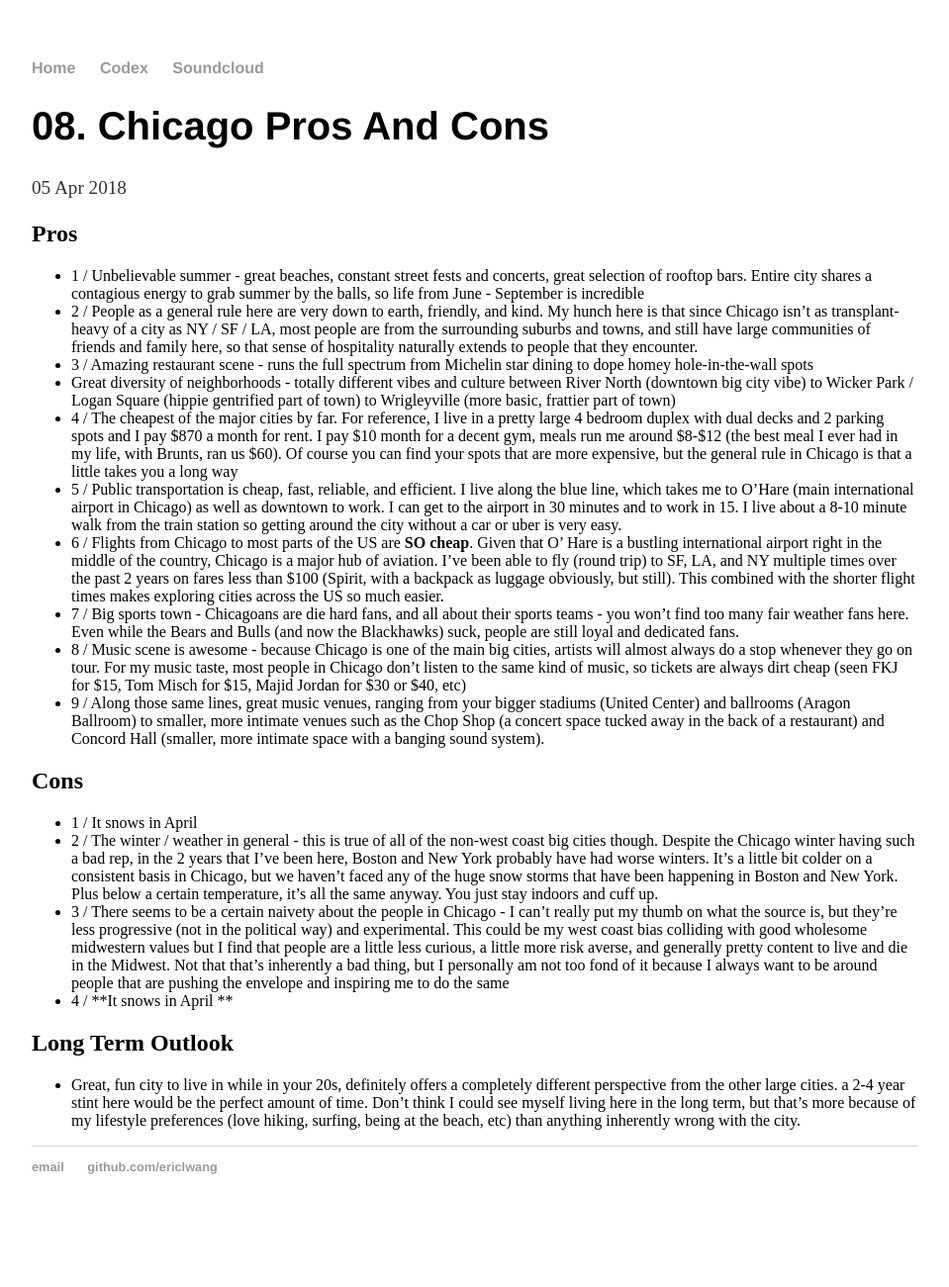
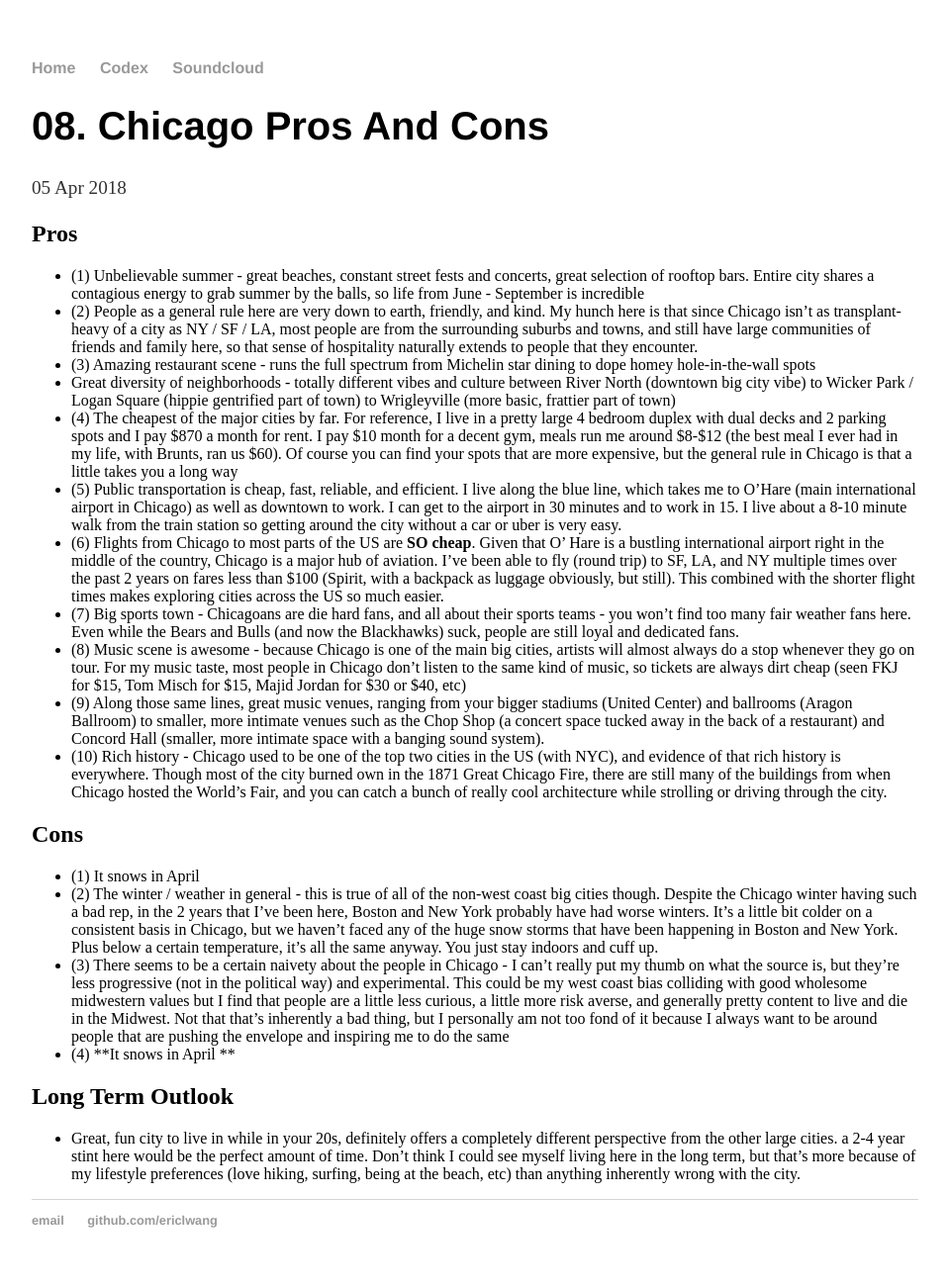
Before and after one commit to EricLWang/EricLWang.github.io, a Jekyll site: the page built from _posts/2018-04-5-08.-Chicago-Pros-And-Cons.md, in a window 1280 px wide. Shown: the whole page at 99% size, without its empty margins (160-1119 px from the left). Built offline with Jekyll 4.4.1, drawn with Linux system fonts in a browser that asks for light colours; our own code applies the rules of GitHub Pages for plain Markdown files; before the commit the page ends 1247 px from its top, so only the background shows below that.

Commit message:
Update 2018-04-5-08.-Chicago-Pros-And-Cons.md

```diff
--- a/_posts/2018-04-5-08.-Chicago-Pros-And-Cons.md
+++ b/_posts/2018-04-5-08.-Chicago-Pros-And-Cons.md
@@ -1,20 +1,21 @@
 ## Pros
-- 1 / Unbelievable summer - great beaches, constant street fests and concerts, great selection of rooftop bars. Entire city shares a contagious energy to grab summer by the balls, so life from June - September is incredible
-- 2 / People as a general rule here are very down to earth, friendly, and kind. My hunch here is that since Chicago isn’t as transplant-heavy of a city as NY / SF / LA, most people are from the surrounding suburbs and towns, and still have large communities of friends and family here, so that sense of hospitality naturally extends to people that they encounter.
-- 3 / Amazing restaurant scene - runs the full spectrum from Michelin star dining to dope homey hole-in-the-wall spots
+- (1)  Unbelievable summer - great beaches, constant street fests and concerts, great selection of rooftop bars. Entire city shares a contagious energy to grab summer by the balls, so life from June - September is incredible
+- (2) People as a general rule here are very down to earth, friendly, and kind. My hunch here is that since Chicago isn’t as transplant-heavy of a city as NY / SF / LA, most people are from the surrounding suburbs and towns, and still have large communities of friends and family here, so that sense of hospitality naturally extends to people that they encounter.
+- (3) Amazing restaurant scene - runs the full spectrum from Michelin star dining to dope homey hole-in-the-wall spots
 - Great diversity of neighborhoods - totally different vibes and culture between River North (downtown big city vibe) to Wicker Park / Logan Square (hippie gentrified part of town) to Wrigleyville (more basic, frattier part of town)
-- 4 / The cheapest of the major cities by far. For reference, I live in a pretty large 4 bedroom duplex with dual decks and 2 parking spots and I pay $870 a month for rent. I pay $10 month for a decent gym, meals run me around $8-$12 (the best meal I ever had in my life, with Brunts, ran us $60). Of course you can find your spots that are more expensive, but the general rule in Chicago is that a little takes you a long way
-- 5 / Public transportation is cheap, fast, reliable, and efficient. I live along the blue line, which takes me to O’Hare (main international airport in Chicago) as well as downtown to work. I can get to the airport in 30 minutes and to work in 15. I live about a 8-10 minute walk from the train station so getting around the city without a car or uber is very easy.
-- 6 / Flights from Chicago to most parts of the US are **SO cheap**. Given that O' Hare is a bustling international airport right in the middle of the country, Chicago is a major hub of aviation. I've been able to fly (round trip) to SF, LA, and NY multiple times over the past 2 years on fares less than $100 (Spirit, with a backpack as luggage obviously, but still). This combined with the shorter flight times makes exploring cities across the US so much easier.
-- 7 / Big sports town - Chicagoans are die hard fans, and all about their sports teams - you won't find too many fair weather fans here. Even while the Bears and Bulls (and now the Blackhawks) suck, people are still loyal and dedicated fans.
-- 8 / Music scene is awesome - because Chicago is one of the main big cities, artists will almost always do a stop whenever they go on tour. For my music taste, most people in Chicago don't listen to the same kind of music, so tickets are always dirt cheap (seen FKJ for $15, Tom Misch for $15, Majid Jordan for $30 or $40, etc)
-- 9 / Along those same lines, great music venues, ranging from your bigger stadiums (United Center) and ballrooms (Aragon Ballroom) to smaller, more intimate venues such as the Chop Shop (a concert space tucked away in the back of a restaurant) and Concord Hall (smaller, more intimate space with a banging sound system).
+- (4) The cheapest of the major cities by far. For reference, I live in a pretty large 4 bedroom duplex with dual decks and 2 parking spots and I pay $870 a month for rent. I pay $10 month for a decent gym, meals run me around $8-$12 (the best meal I ever had in my life, with Brunts, ran us $60). Of course you can find your spots that are more expensive, but the general rule in Chicago is that a little takes you a long way
+- (5) Public transportation is cheap, fast, reliable, and efficient. I live along the blue line, which takes me to O’Hare (main international airport in Chicago) as well as downtown to work. I can get to the airport in 30 minutes and to work in 15. I live about a 8-10 minute walk from the train station so getting around the city without a car or uber is very easy.
+- (6) Flights from Chicago to most parts of the US are **SO cheap**. Given that O' Hare is a bustling international airport right in the middle of the country, Chicago is a major hub of aviation. I've been able to fly (round trip) to SF, LA, and NY multiple times over the past 2 years on fares less than $100 (Spirit, with a backpack as luggage obviously, but still). This combined with the shorter flight times makes exploring cities across the US so much easier.
+- (7) Big sports town - Chicagoans are die hard fans, and all about their sports teams - you won't find too many fair weather fans here. Even while the Bears and Bulls (and now the Blackhawks) suck, people are still loyal and dedicated fans.
+- (8) Music scene is awesome - because Chicago is one of the main big cities, artists will almost always do a stop whenever they go on tour. For my music taste, most people in Chicago don't listen to the same kind of music, so tickets are always dirt cheap (seen FKJ for $15, Tom Misch for $15, Majid Jordan for $30 or $40, etc)
+- (9) Along those same lines, great music venues, ranging from your bigger stadiums (United Center) and ballrooms (Aragon Ballroom) to smaller, more intimate venues such as the Chop Shop (a concert space tucked away in the back of a restaurant) and Concord Hall (smaller, more intimate space with a banging sound system).
+- (10) Rich history - Chicago used to be one of the top two cities in the US (with NYC), and evidence of that rich history is everywhere. Though most of the city burned own in the 1871 Great Chicago Fire, there are still many of the buildings from when Chicago hosted the World's Fair, and you can catch a bunch of really cool architecture while strolling or driving through the city.
 
 ## Cons
-- 1 / It snows in April
-- 2 / The winter / weather in general - this is true of all of the non-west coast big cities though. Despite the Chicago winter having such a bad rep, in the 2 years that I’ve been here, Boston and New York probably have had worse winters. It’s a little bit colder on a consistent basis in Chicago, but we haven’t faced any of the huge snow storms that have been happening in Boston and New York. Plus below a certain temperature, it’s all the same anyway. You just stay indoors and cuff up.
-- 3 / There seems to be a certain naivety about the people in Chicago - I can’t really put my thumb on what the source is, but they’re less progressive (not in the political way) and experimental. This could be my west coast bias colliding with good wholesome midwestern values but I find that people are a little less curious, a little more risk averse, and generally pretty content to live and die in the Midwest. Not that that’s inherently a bad thing, but I personally am not too fond of it because I always want to be around people that are pushing the envelope and inspiring me to do the same
-- 4 / **It snows in April **
+- (1) It snows in April
+- (2) The winter / weather in general - this is true of all of the non-west coast big cities though. Despite the Chicago winter having such a bad rep, in the 2 years that I’ve been here, Boston and New York probably have had worse winters. It’s a little bit colder on a consistent basis in Chicago, but we haven’t faced any of the huge snow storms that have been happening in Boston and New York. Plus below a certain temperature, it’s all the same anyway. You just stay indoors and cuff up.
+- (3) There seems to be a certain naivety about the people in Chicago - I can’t really put my thumb on what the source is, but they’re less progressive (not in the political way) and experimental. This could be my west coast bias colliding with good wholesome midwestern values but I find that people are a little less curious, a little more risk averse, and generally pretty content to live and die in the Midwest. Not that that’s inherently a bad thing, but I personally am not too fond of it because I always want to be around people that are pushing the envelope and inspiring me to do the same
+- (4) **It snows in April **
 
 ## Long Term Outlook
 - Great, fun city to live in while in your 20s, definitely offers a completely different perspective from the other large cities. a 2-4 year stint here would be the perfect amount of time. Don’t think I could see myself living here in the long term, but that’s more because of my lifestyle preferences (love hiking, surfing, being at the beach, etc) than anything inherently wrong with the city.
```
